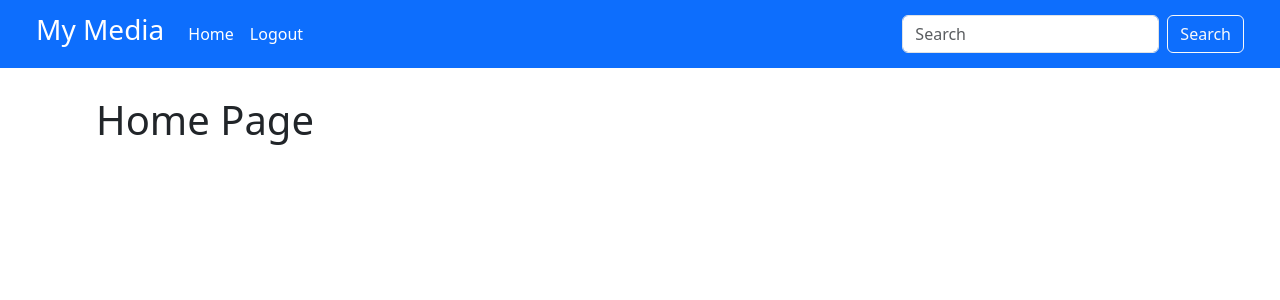
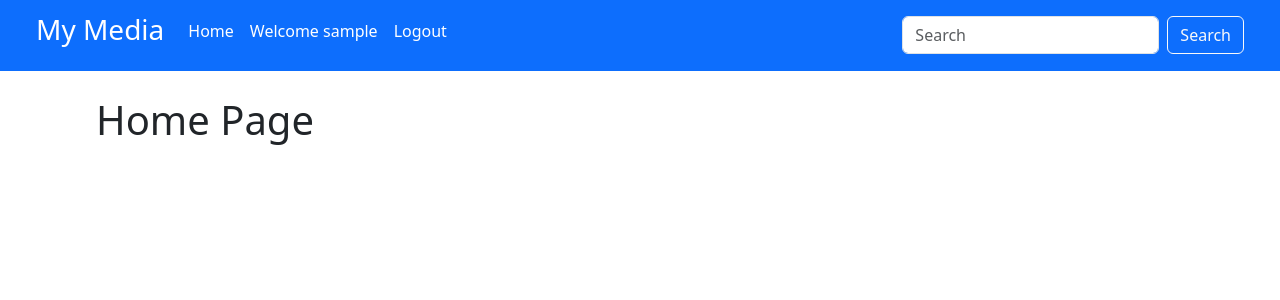
Before and after one commit to stanislavtz/social-media, a Django app: page / in a window 1280 px wide. Shown: the top 300 px of the page. Run offline with Django 5.2, Linux system fonts and the light colour scheme; the visitor is signed in with stand-in values (Sample User, id 1).

Commit message:
Add logout functionality

```diff
--- a/templates/base.html
+++ b/templates/base.html
@@ -14,8 +14,8 @@
             <div class="col-md-12">
                 <nav class="navbar navbar-expand-md navbar fixed-top bg-primary">
                     <div class="container-fluid mx-4">
-                        <a class="navbar-brand text-white" href="{% url 'index' %}">
-                            <h3>My Media</h3>
+                        <a class="navbar-brand text-white pb-0" href="{% url 'index' %}">
+                            <h3 class="pb-2">My Media</h3>
                         </a>
                         <button class="navbar-toggler" type="button" data-bs-toggle="collapse" data-bs-target="#navbarCollapse" aria-controls="navbarCollapse" aria-expanded="false" aria-label="Toggle navigation">
                             <span class="navbar-toggler-icon"></span>
@@ -23,18 +23,21 @@
                         <div class="collapse navbar-collapse" id="navbarCollapse">
                             <ul class="navbar-nav me-auto mb-2 mb-md-0">
                                 <li class="nav-item">
-                                    <a class="nav-link active text-white" aria-current="page" href="{% url 'index' %}">Home</a>
+                                    <a class="nav-link active text-white pb-0" aria-current="page" href="{% url 'index' %}">Home</a>
                                 </li>
                                 {% if user.is_authenticated %}
                                     <li class="nav-item">
-                                        <a class="nav-link text-white" href="#">Logout</a>
+                                        <p class="nav-link text-white pb-0">Welcome {{ user.username }}</p>
+                                    </li>
+                                    <li class="nav-item">
+                                        <a class="nav-link text-white pb-0" href="{% url 'logout' %}">Logout</a>
                                     </li>
                                     {% else %}
                                     <li class="nav-item">
-                                        <a class="nav-link text-white" href="#">Register</a>
+                                        <a class="nav-link text-white pb-3" href="#">Register</a>
                                     </li>
                                     <li class="nav-item">
-                                        <a class="nav-link text-white" href="{% url 'login' %}">Login</a>
+                                        <a class="nav-link text-white pb-3" href="{% url 'login' %}">Login</a>
                                     </li>
                                 {% endif %}
                             </ul>
--- a/users/urls.py
+++ b/users/urls.py
@@ -1,6 +1,8 @@
 from django.urls import path
+
 from . import views
 
 urlpatterns = [
     path("login/", views.login_user, name="login"),
+    path("logout/", views.logout_user, name="logout")
 ]
--- a/users/views.py
+++ b/users/views.py
@@ -1,5 +1,6 @@
 from django.shortcuts import render, redirect
-from django.contrib.auth import authenticate, login
+from django.contrib.auth import authenticate, login, logout
+from django.contrib.auth.decorators import login_required
 from .forms import LoginForm
 
 # Create your views here.
@@ -22,3 +23,9 @@ def login_user(request):
             else:
                 print("invalid username or password!")
     return render(request, "users/login.html", { "form": form })
+
+
+@login_required
+def logout_user(request):
+    logout(request)
+    return redirect("index")
```
